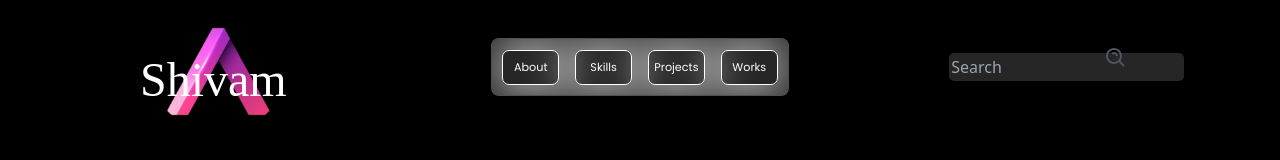
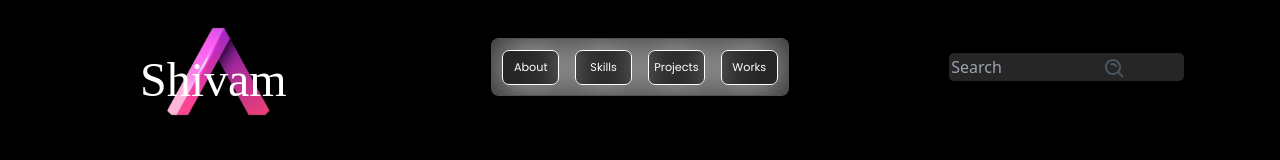
Before and after one commit to Shivvy-The-Coder/MyPortfolio, a React (Vite) app: page / in a window 1280 px wide. Shown: the top 160 px of the page. Built offline with nearby package versions, Linux system fonts and the light colour scheme; a web font is replaced by a local one.

Commit message:
Search  added to NavBar

```diff
--- a/package.json
+++ b/package.json
@@ -28,6 +28,7 @@
     "globals": "^15.12.0",
     "postcss": "^8.4.49",
     "tailwindcss": "^3.4.17",
-    "vite": "^6.0.1"
+    "vite": "^6.0.1",
+    "bun": "^0.6.2"
   }
 }
--- a/src/Components/Navbar/Navbar.jsx
+++ b/src/Components/Navbar/Navbar.jsx
@@ -54,13 +54,13 @@ const Navbar = () => {
 
 
                 {/* Ending Section beins here */}
-                <div className='w-[100%] mx-auto flex justify-center'>
+                <div className='w-[100%] mx-auto flex justify-center relative'>
                         <input type="text" placeholder='Search'
-                                className='bg-white/15 rounded-[5px] p-[2px] relative'
+                                className='bg-white/15 rounded-[5px] p-[2px] '
 
                          />
                          <BiSearchAlt
-                         className='absolute text-gray-600 text-2xl right-[11.9%] bottom-[91.2%]'/>
+                         className='absolute text-gray-600 text-2xl right-[35.9%] bottom-0'/>
                 </div>
                 {/* Ending section ends here */}
 
```
Also changed, not shown: 1 other file (tests, documents, lock files or other folders).
